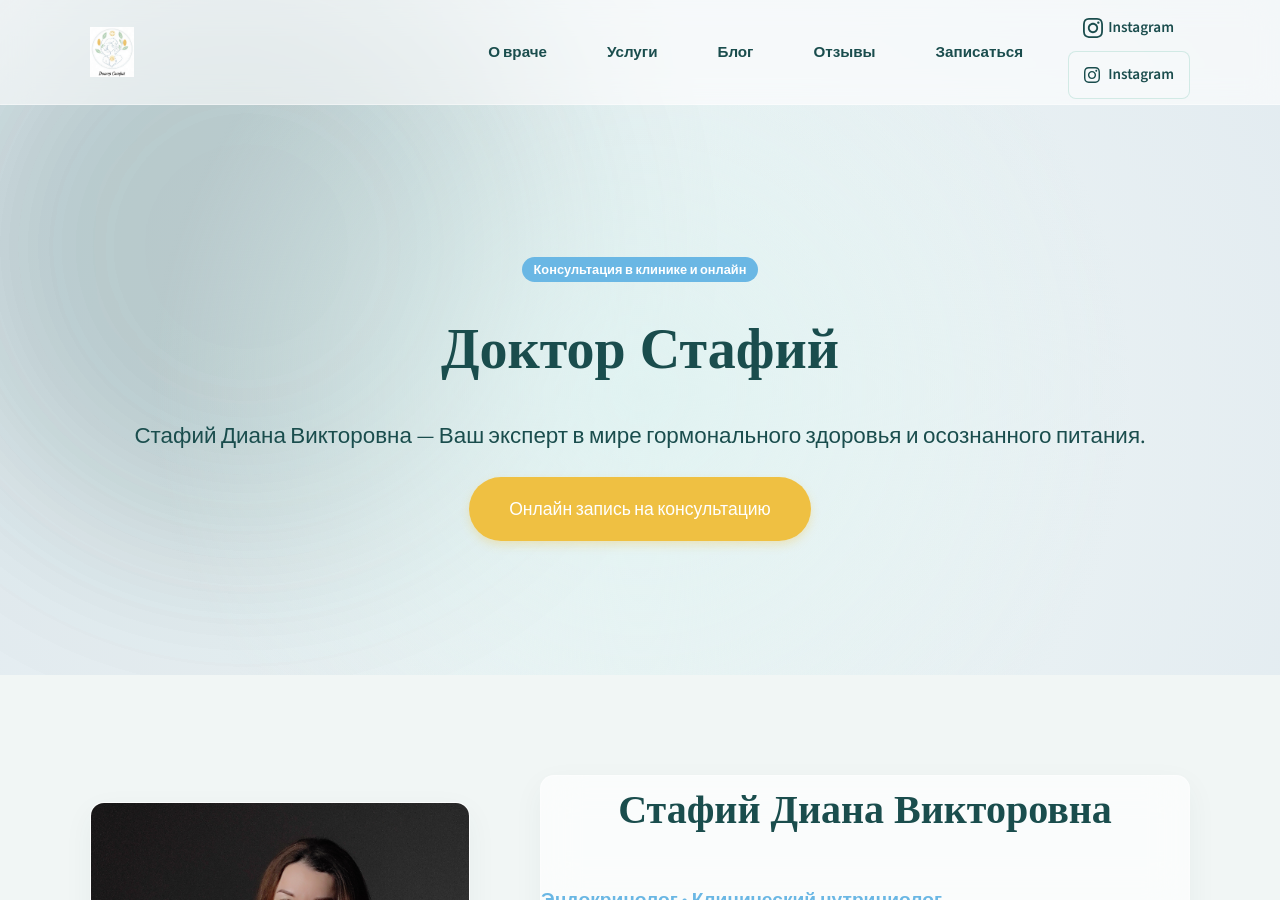
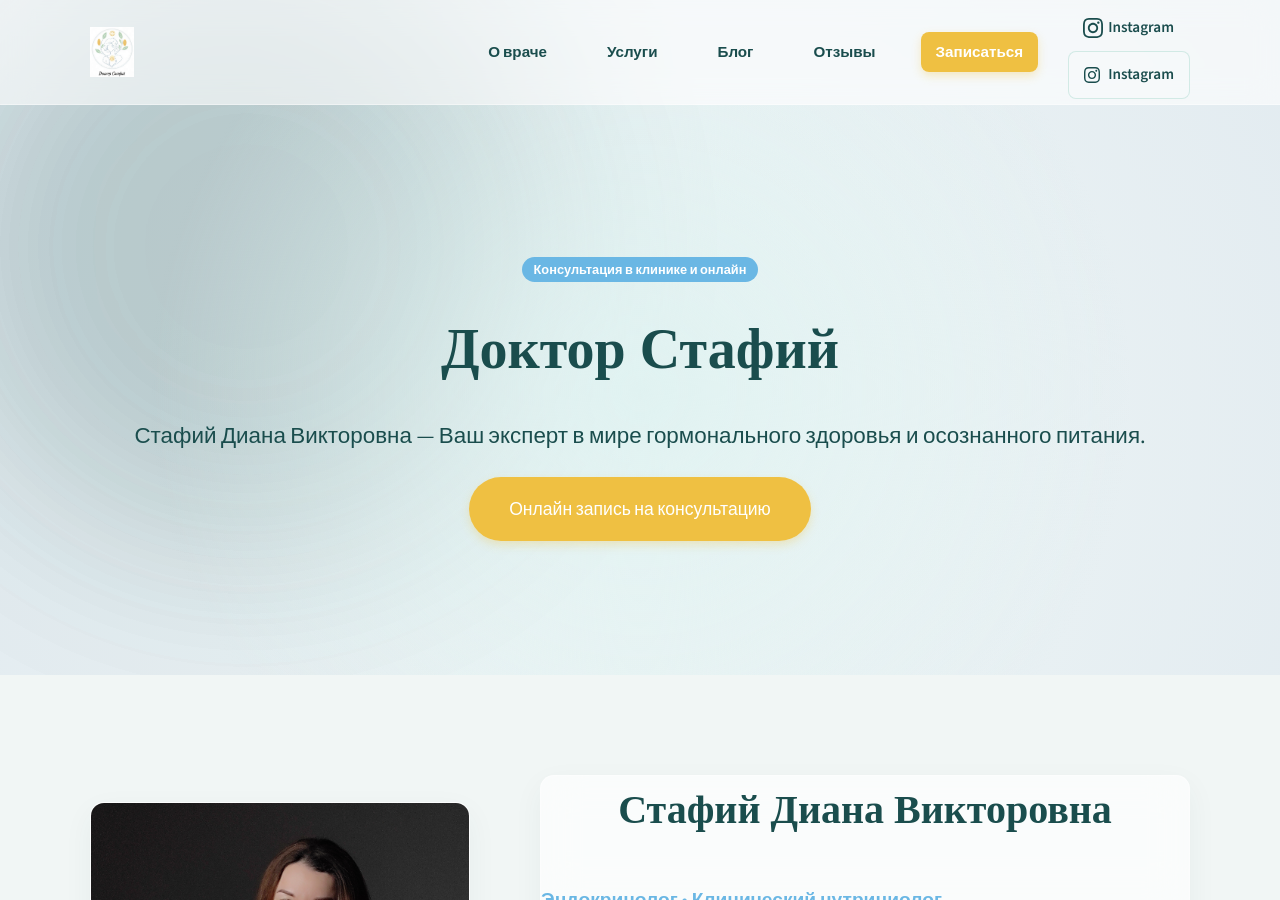
Before and after one commit to gosubv/doctorstafij, a Jekyll site: the page built from index.md, in a window 1280 px wide and 900 px high. Built offline with Jekyll 4.4.1, drawn with Linux system fonts in a browser that asks for light colours.

Commit message:
Update header.html

```diff
--- a/_includes/header.html
+++ b/_includes/header.html
@@ -17,7 +17,7 @@
                         {% unless item.is_button %}
                             <a href="{{ item.link }}">{{ item.title }}</a>
                         {% else %}
-                            <a href="{{ item.link }} class="btn-nav"">{{ item.title }}</a>
+                            <a href="{{ item.link }}" class="btn-nav">{{ item.title }}</a>
                         {% endunless %}
                     </li>
                 {% endfor %}
```
